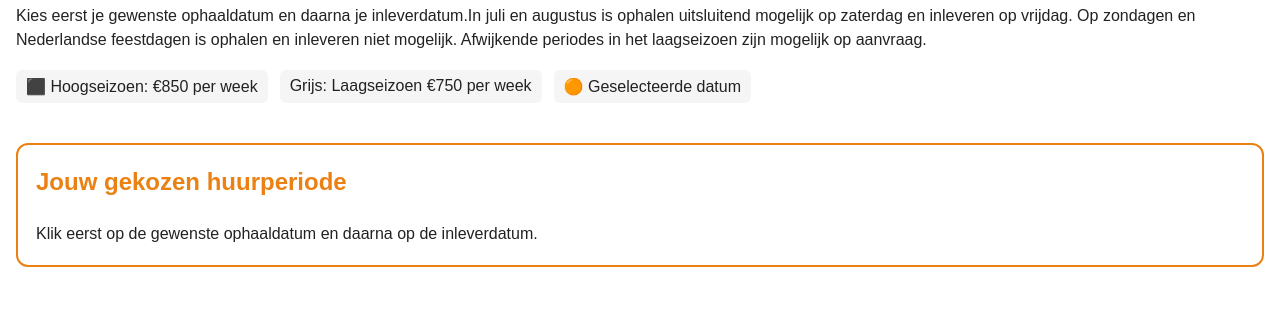
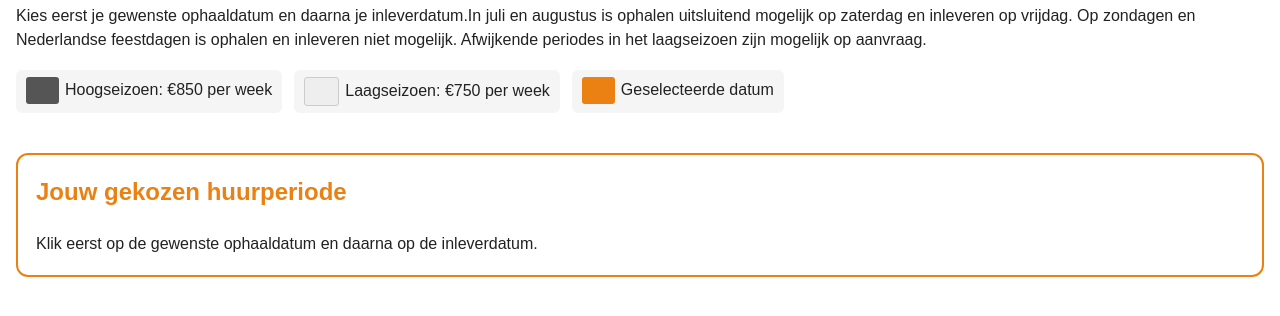
Before and after one commit to Serona5/camperkalender, a plain HTML site: page index.html in a window 1280 px wide. Shown: the part 478-794 px from the top of the page. Drawn offline with Linux system fonts and the light colour scheme.

Commit message:
Update season legend styling in index.html

```diff
--- a/index.html
+++ b/index.html
@@ -88,9 +88,11 @@ Kies eerst je gewenste ophaaldatum en daarna je inleverdatum.In juli en augustus
 </p>
 
 <div class="legenda">
-  <span>⬛ Hoogseizoen: €850 per week</span>
-  <span>Grijs: Laagseizoen €750 per week</span>
-  <span>🟠 Geselecteerde datum</span>
+  <span><span style="display:inline-block;width:13px;height:13px;background:#555555;border-radius:3px;vertical-align:middle;margin-right:6px;"></span>Hoogseizoen: €850 per week</span>
+
+  <span><span style="display:inline-block;width:13px;height:13px;background:#eeeeee;border:1px solid #cccccc;border-radius:3px;vertical-align:middle;margin-right:6px;"></span>Laagseizoen: €750 per week</span>
+
+  <span><span style="display:inline-block;width:13px;height:13px;background:#eb8113;border-radius:3px;vertical-align:middle;margin-right:6px;"></span>Geselecteerde datum</span>
 </div>
 
 <div id="maanden"></div>
```
